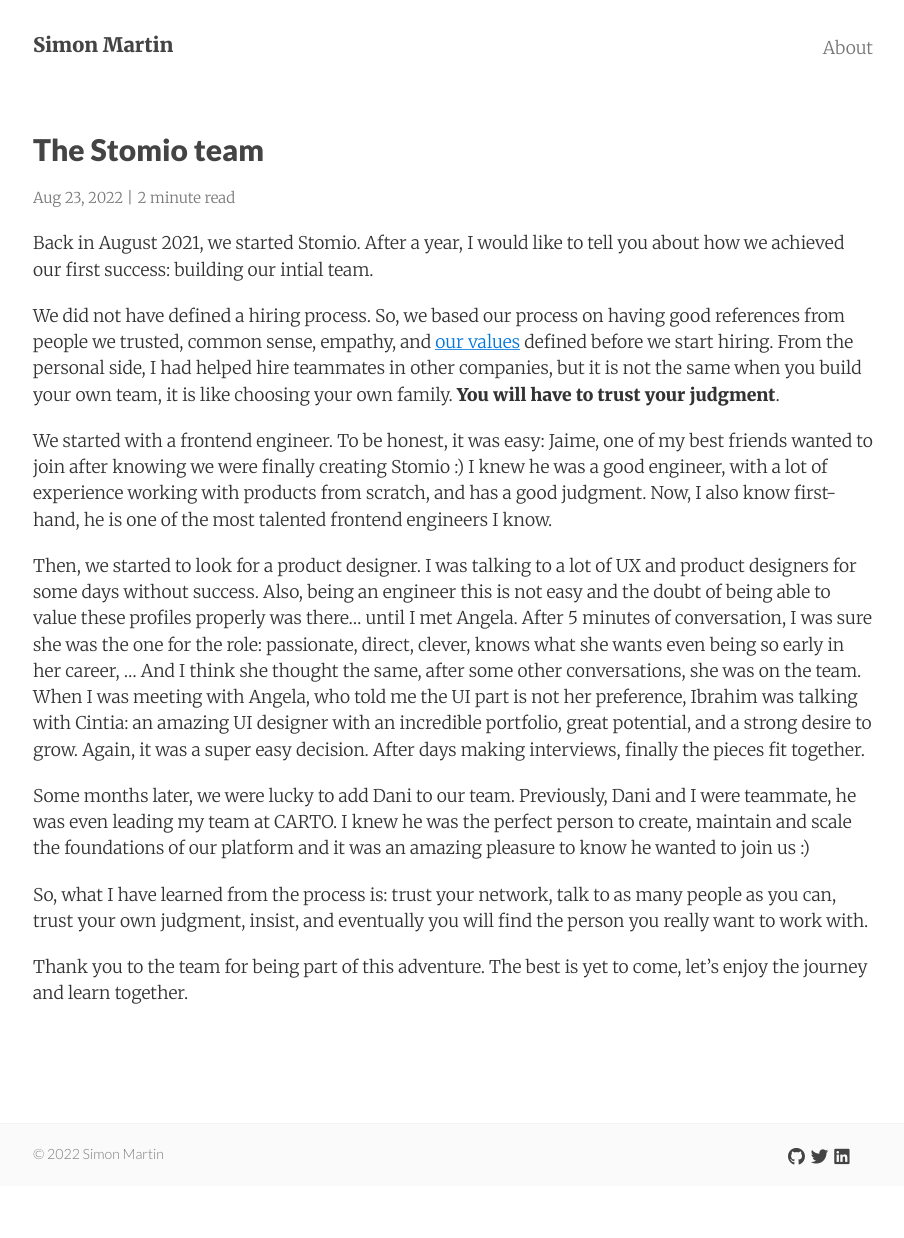
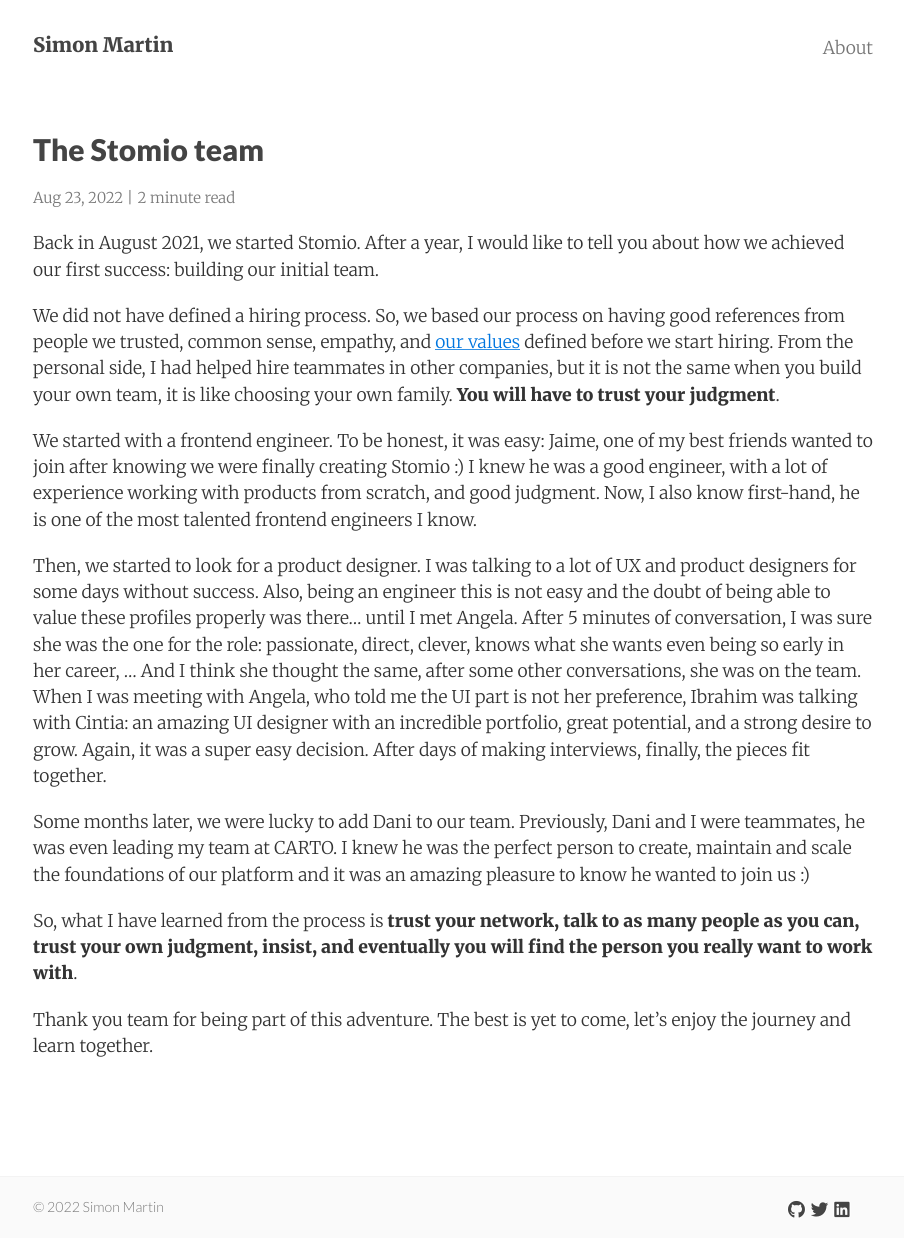
Before and after one commit to simon-contreras-deel/oleurud.github.io, a Jekyll site: the page built from _posts/2022-08-23-stomio-team.md, in a window 1280 px wide. Shown: the whole page, without its empty margins (187-1091 px from the left). Built offline with Jekyll 4.4.1, drawn with Linux system fonts in a browser that asks for light colours; nearby versions of some CDN libraries; before the commit the page ends 1186 px from its top, so only the background shows below that.

Commit message:
fix: typos and improve language

```diff
--- a/_posts/2022-08-23-stomio-team.md
+++ b/_posts/2022-08-23-stomio-team.md
@@ -2,20 +2,20 @@
 layout:     post
 title:      The Stomio team
 date:       2022-08-23 00:00
-summary:    Back in August 2021, we started Stomio. After a year, I would like to tell you how we built our initial team (our first big success) and my learnings in the process. Thanks to the team for being part of this adventure.
+summary:    Back in August 2021, we started Stomio. After a year, I would like to tell you how we built our initial team (our first big success) and my learnings in the process. Thank you team for being part of this adventure.
 categories: Personal, Stomio
 ---
 
-Back in August 2021, we started Stomio. After a year, I would like to tell you about how we achieved our first success: building our intial team.
+Back in August 2021, we started Stomio. After a year, I would like to tell you about how we achieved our first success: building our initial team.
 
 We did not have defined a hiring process. So, we based our process on having good references from people we trusted, common sense, empathy, and [our values](https://stomio.io/about-us) defined before we start hiring. From the personal side, I had helped hire teammates in other companies, but it is not the same when you build your own team, it is like choosing your own family. **You will have to trust your judgment**.
 
-We started with a frontend engineer. To be honest, it was easy: Jaime, one of my best friends wanted to join after knowing we were finally creating Stomio :) I knew he was a good engineer, with a lot of experience working with products from scratch, and has a good judgment. Now, I also know first-hand, he is one of the most talented frontend engineers I know.
+We started with a frontend engineer. To be honest, it was easy: Jaime, one of my best friends wanted to join after knowing we were finally creating Stomio :) I knew he was a good engineer, with a lot of experience working with products from scratch, and good judgment. Now, I also know first-hand, he is one of the most talented frontend engineers I know.
 
-Then, we started to look for a product designer. I was talking to a lot of UX and product designers for some days without success. Also, being an engineer this is not easy and the doubt of being able to value these profiles properly was there... until I met Angela. After 5 minutes of conversation, I was sure she was the one for the role: passionate, direct, clever, knows what she wants even being so early in her career, ...  And I think she thought the same, after some other conversations, she was on the team. When I was meeting with Angela, who told me the UI part is not her preference, Ibrahim was talking with Cintia: an amazing UI designer with an incredible portfolio, great potential, and a strong desire to grow. Again, it was a super easy decision. After days making interviews, finally the pieces fit together.
+Then, we started to look for a product designer. I was talking to a lot of UX and product designers for some days without success. Also, being an engineer this is not easy and the doubt of being able to value these profiles properly was there... until I met Angela. After 5 minutes of conversation, I was sure she was the one for the role: passionate, direct, clever, knows what she wants even being so early in her career, ...  And I think she thought the same, after some other conversations, she was on the team. When I was meeting with Angela, who told me the UI part is not her preference, Ibrahim was talking with Cintia: an amazing UI designer with an incredible portfolio, great potential, and a strong desire to grow. Again, it was a super easy decision. After days of making interviews, finally, the pieces fit together.
 
-Some months later, we were lucky to add Dani to our team. Previously, Dani and I were teammate, he was even leading my team at CARTO. I knew he was the perfect person to create, maintain and scale the foundations of our platform and it was an amazing pleasure to know he wanted to join us :)
+Some months later, we were lucky to add Dani to our team. Previously, Dani and I were teammates, he was even leading my team at CARTO. I knew he was the perfect person to create, maintain and scale the foundations of our platform and it was an amazing pleasure to know he wanted to join us :)
 
-So, what I have learned from the process is: trust your network, talk to as many people as you can, trust your own judgment, insist, and eventually you will find the person you really want to work with.
+So, what I have learned from the process is **trust your network, talk to as many people as you can, trust your own judgment, insist, and eventually you will find the person you really want to work with**.
 
-Thank you to the team for being part of this adventure. The best is yet to come, let's enjoy the journey and learn together.
+Thank you team for being part of this adventure. The best is yet to come, let's enjoy the journey and learn together.
```
